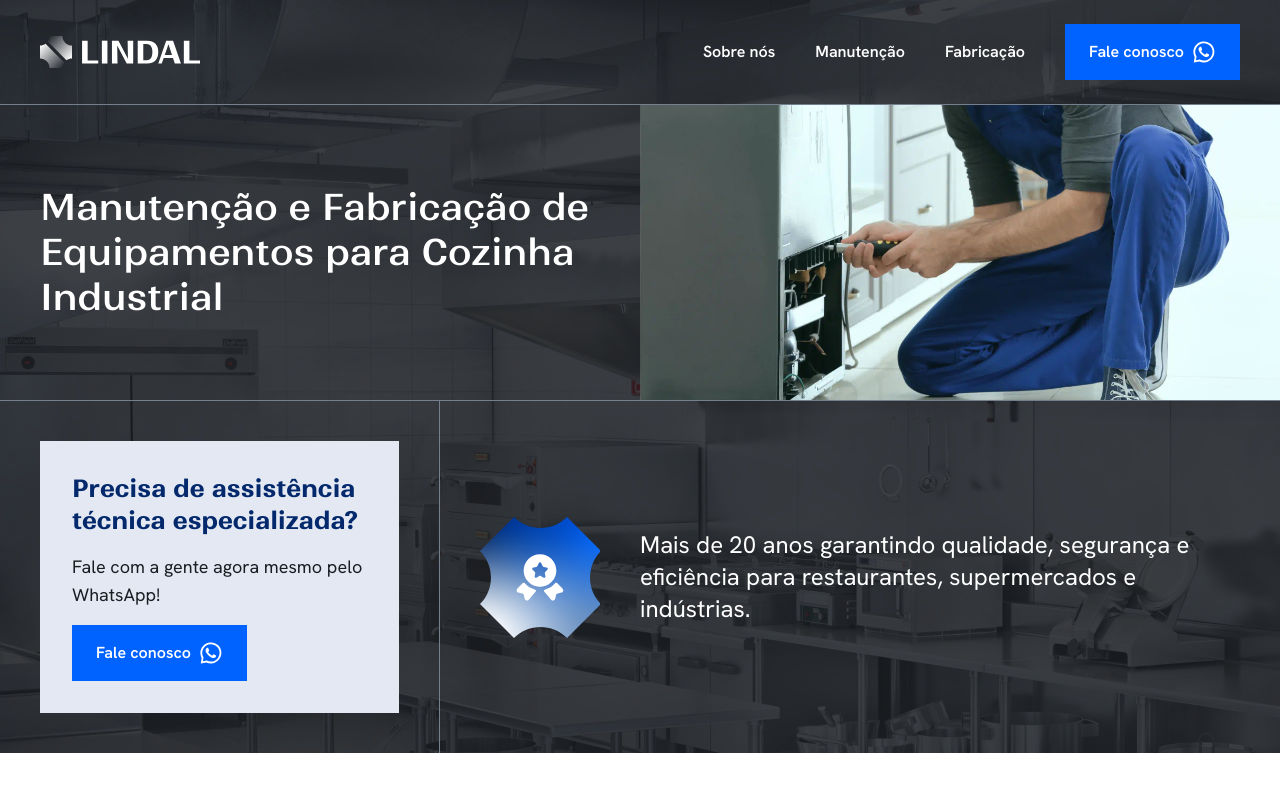
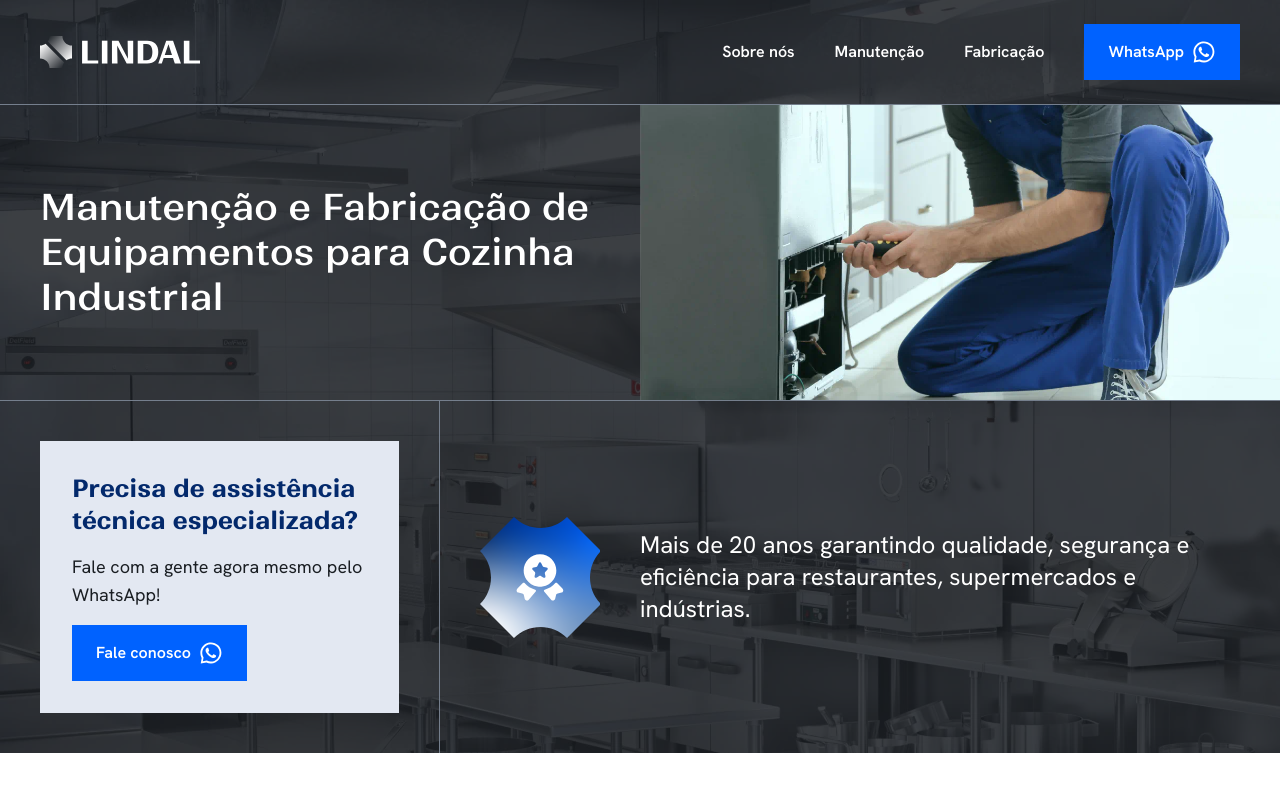
Before and after one commit to lucassampaio-me/lindal, a Next.js app: page / in a window 1280 px wide. Shown: the top 800 px of the page. Built offline with nearby package versions, Linux system fonts and the light colour scheme.

Commit message:
Ajuste botão Header - 1

```diff
--- a/src/components/layout/Header.jsx
+++ b/src/components/layout/Header.jsx
@@ -70,7 +70,7 @@ export default function Header() {
                 icon="/img/icons/icon-whatsapp.svg"
                 iconAlt="Ícone WhatsApp"
               >
-                Fale conosco
+                WhatsApp
               </Button>
             </div>
           </div>
```
